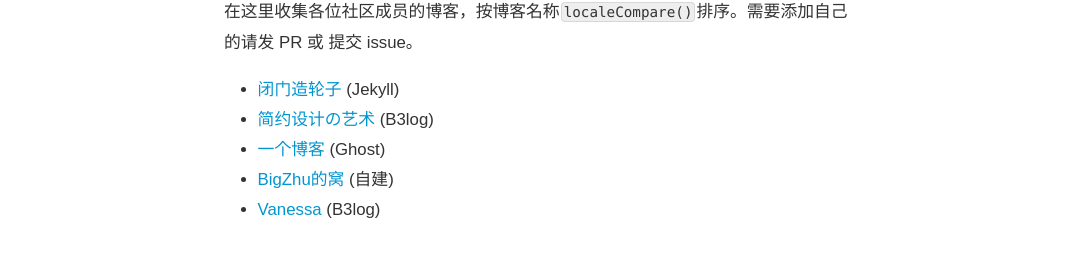
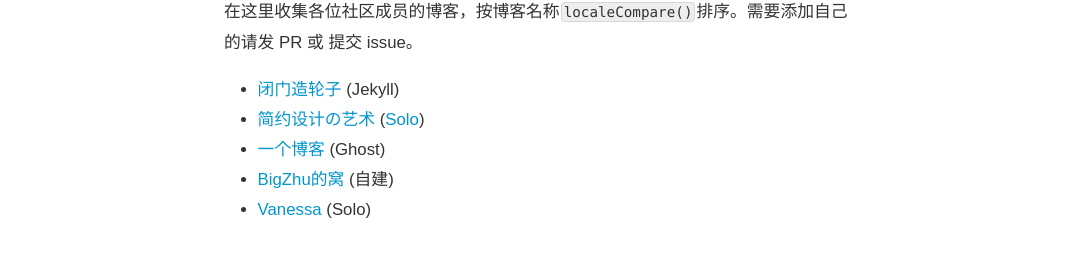
Before and after one commit to yncoder/yncoder.github.io, a Jekyll site: the page built from list.md, in a window 1280 px wide. Shown: the part 181-438 px from the top of the page, without its empty margins (96-1173 px from the left). Built offline with Jekyll 4.4.1, drawn with Linux system fonts in a browser that asks for light colours; nearby versions of some CDN libraries.

Commit message:
博客系统名称修改

```diff
--- a/list.md
+++ b/list.md
@@ -7,7 +7,7 @@ category: single
 在这里收集各位社区成员的博客，按博客名称`localeCompare()`排序。需要添加自己的请发 PR 或 提交 issue。
 
 * [闭门造轮子](http://yanjunyi.com/blog/) (Jekyll)
-* [简约设计の艺术](http://88250.b3log.org/) (B3log)
+* [简约设计の艺术](http://88250.b3log.org/) ([Solo](https://github.com/b3log/b3log-solo))
 * [一个博客](http://zhangrgk.ninja/) (Ghost)
 * [BigZhu的窝](http://bigzhu.org/) (自建)
-* [Vanessa](http://vanessa.b3log.org/) (B3log)
+* [Vanessa](http://vanessa.b3log.org/) (Solo)
```
